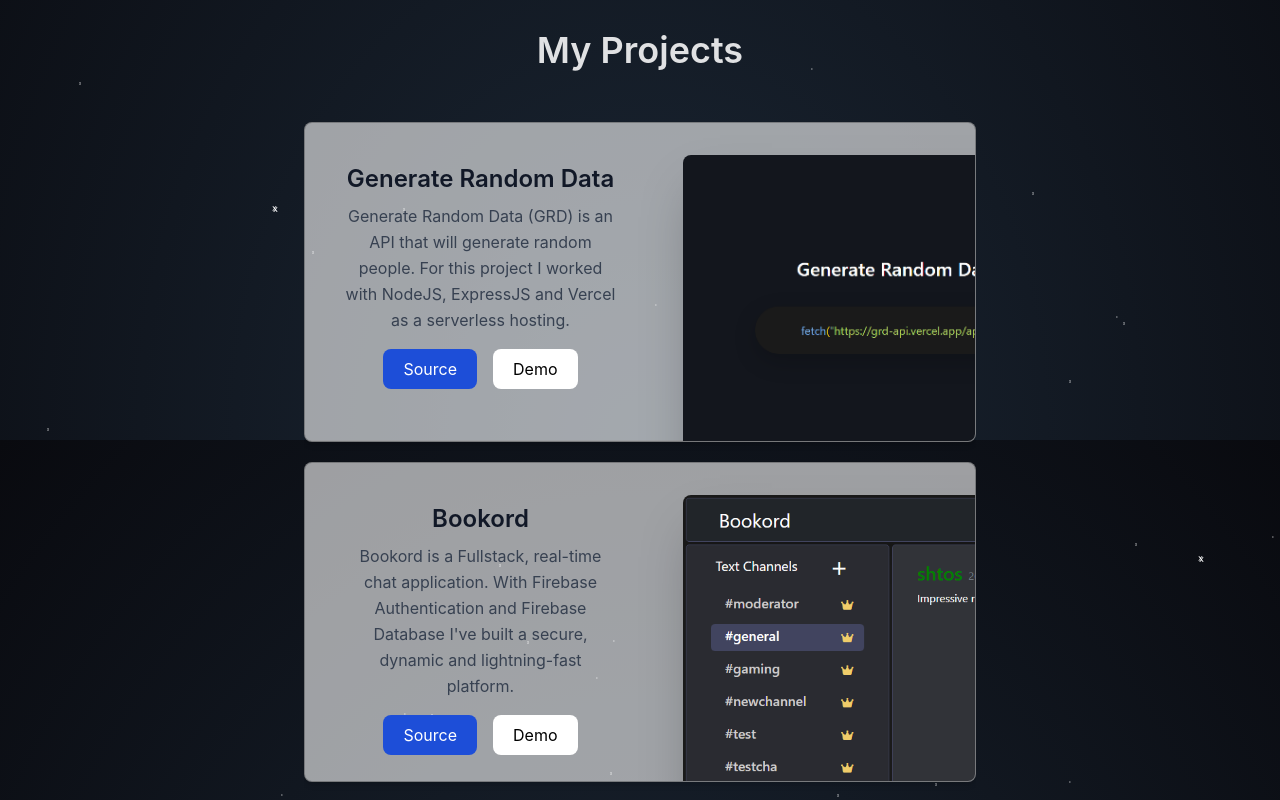
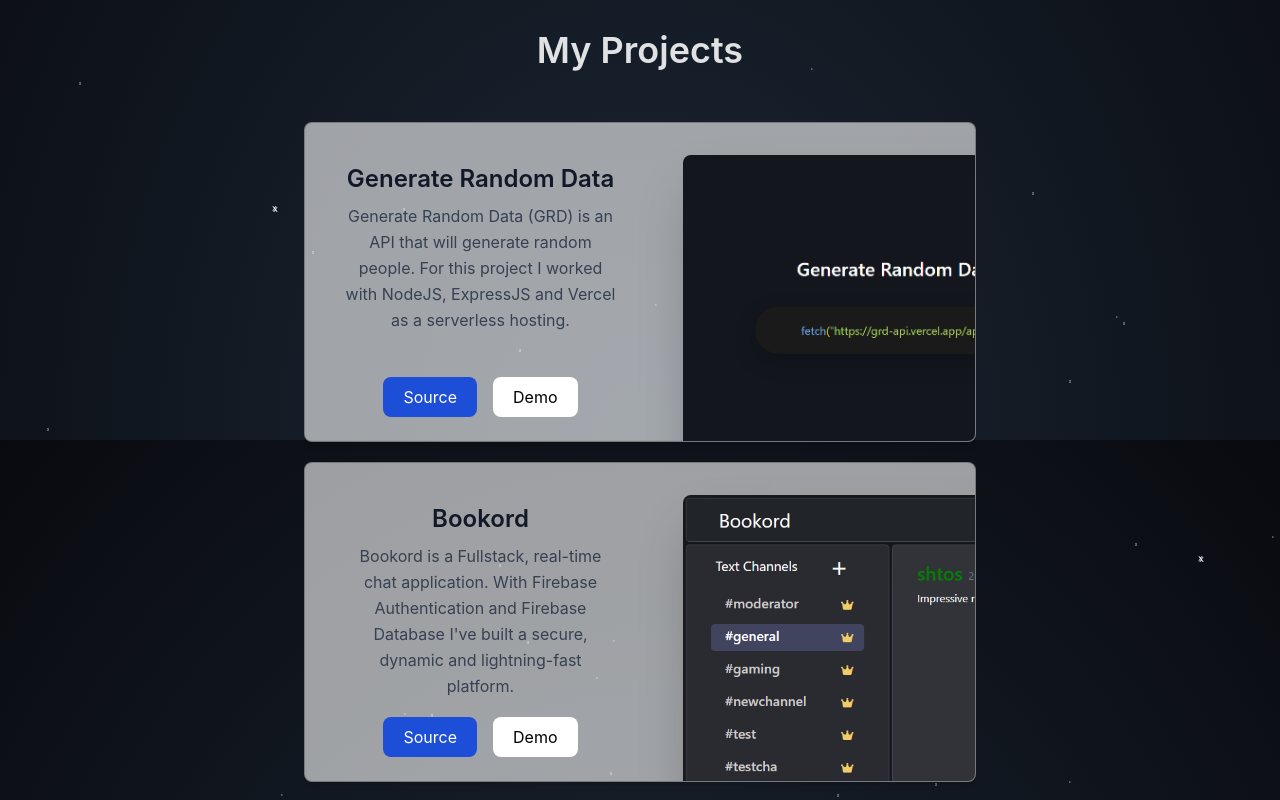
Before and after one commit to viionc/portfolio-marek-stankiewicz, a React (Vite) app: page / in a window 1280 px wide. Shown: the part 1960-2760 px from the top of the page. Built offline with nearby package versions, Linux system fonts and the light colour scheme.

Commit message:
adjusted buttons position

```diff
--- a/src/components/Project.tsx
+++ b/src/components/Project.tsx
@@ -19,10 +19,12 @@
             }}
         >
             <article className="group bg-white bg-opacity-60 rounded-lg shadow-md overflow-hidden border border-black/25 sm:pr-8 relative max-w-[42rem] sm:h-[20rem] hover:bg-opacity-50 transition">
-                <div className="py-4 px-5 sm:pl-10 sm:pr-2 sm:pt-10 sm:max-w-[50%] text-gray-900">
+                <div className="py-4 px-5 sm:pl-10 sm:pr-2 sm:pt-10 sm:max-w-[50%] text-gray-900 flex flex-col h-full">
                     <h3 className="text-2xl font-semibold">{project.label}</h3>
-                    <p className="mt-2 leading-relaxed text-gray-700">{project.description}</p>
-                    <div className="flex justify-center items-center gap-4 mt-4">
+                    <p className="mt-2 leading-relaxed text-gray-700 ms-auto">
+                        {project.description}
+                    </p>
+                    <div className="flex justify-center items-center gap-4 sm:mt-auto pb-2">
                         <a
                             href={project.source}
                             target="_blank"
```
